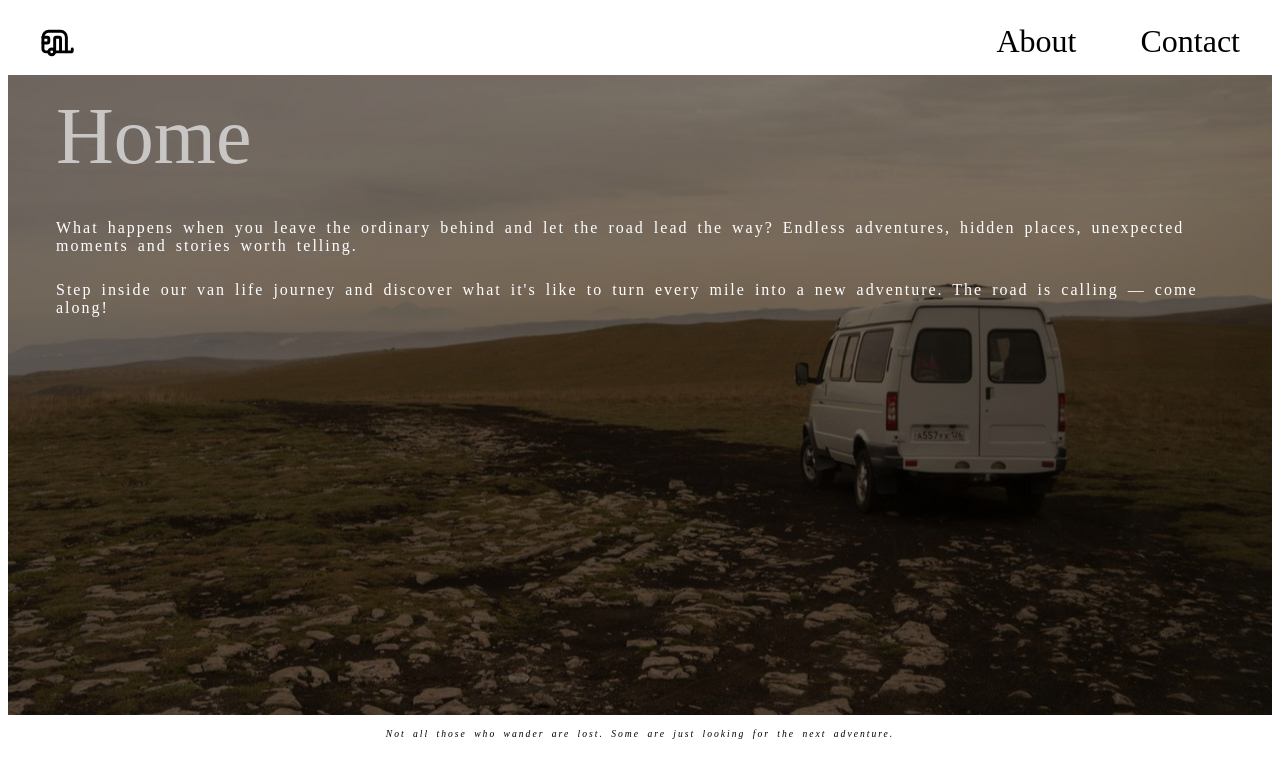
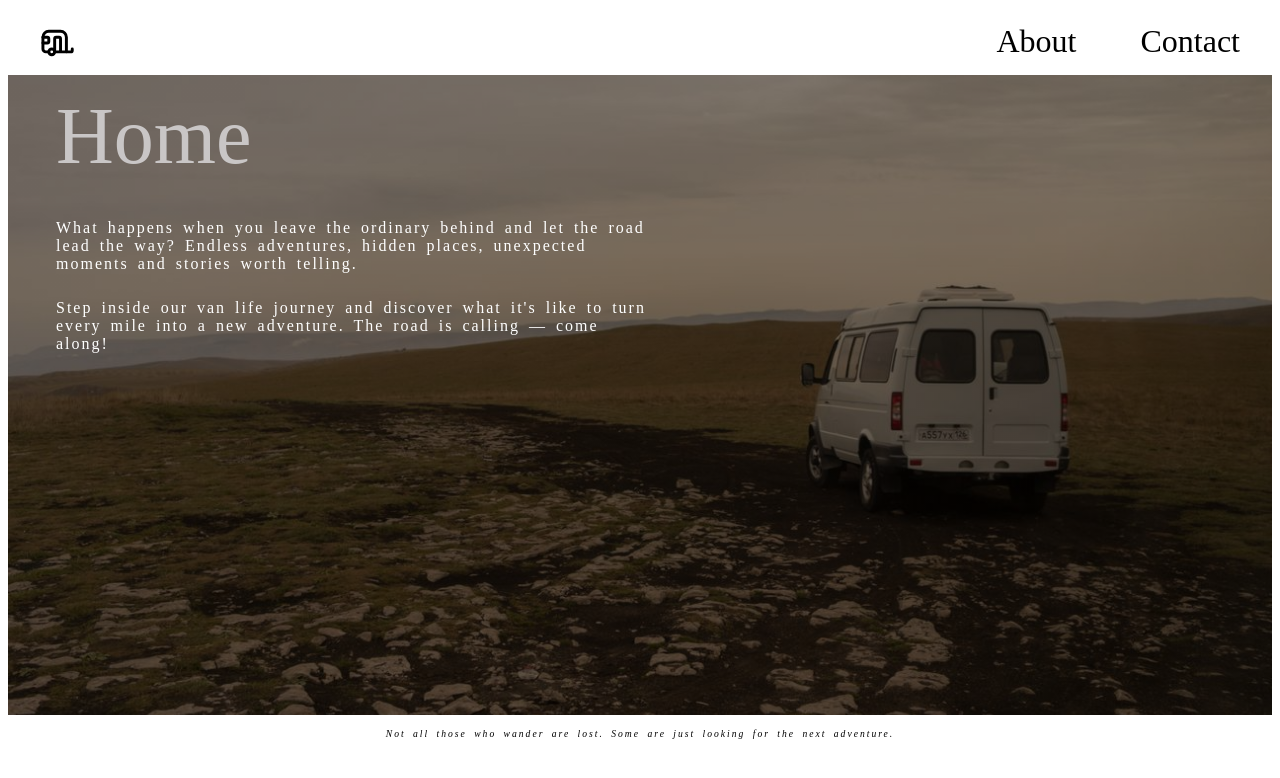
Before and after one commit to dominikamathslover/vanlife, a React (Vite) app: page / in a window 1280 px wide. Shown: the top 778 px of the page. Built offline with nearby package versions, Linux system fonts and the light colour scheme; a web font is replaced by a local one.

Commit message:
fix: background size

```diff
--- a/src/index.css
+++ b/src/index.css
@@ -29,11 +29,13 @@ main {
   height: 80vh;
   color: white;
   font-family: var(--p-font);
+  background-size: cover;
 }
 p {
   padding: 0.3em 3em;
   word-spacing: 3px;
   letter-spacing: 2px;
+  max-width: 600px;
 }
 
 /* =================================
@@ -66,7 +68,6 @@ p {
   background-image:
     linear-gradient(rgba(0, 0, 0, 0.5), rgba(0, 0, 0, 0.5)),
     url("/public/images/vannight.jpg");
-  background-size: cover;
   background-position: center;
 }
 
@@ -76,6 +77,7 @@ p {
   display: flex;
   justify-content: center;
   align-items: center;
+  cursor: pointer;
 }
 
 .btns {
```
